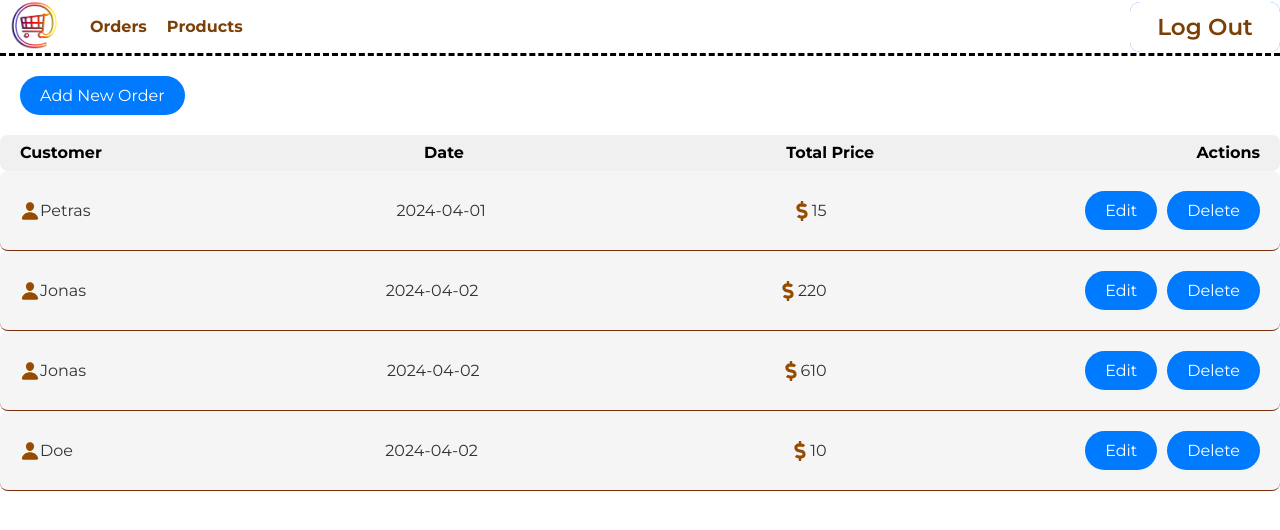
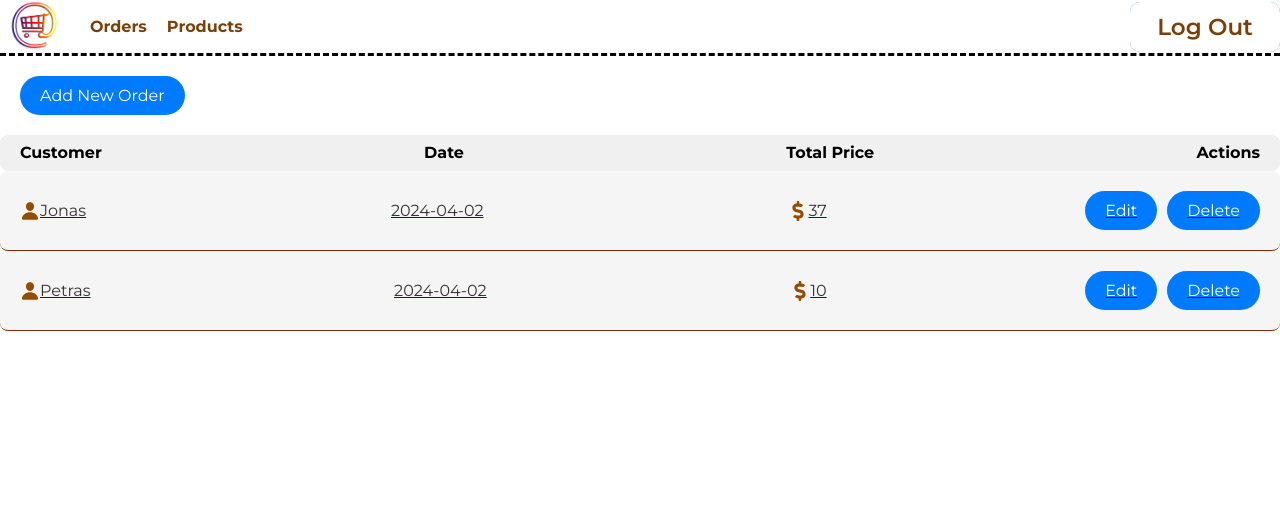
Before and after one commit to enrikaaaaa/e-shop, a React (Vite) app: page / in a window 1280 px wide. Both pictures are taken after typing "name@example.com", "Sample123" into the empty fields and a click on the button "Log In". Shown: the top 530 px of the page. Built offline with nearby package versions, Linux system fonts and the light colour scheme; data requests are answered from the project's data file; a web font is replaced by a local one.

Commit message:
Update order page and modal

```diff
--- a/db.json
+++ b/db.json
@@ -23,76 +23,38 @@
       "name": "grybai",
       "price": "20",
       "image": "https://i1.wp.com/nyksciai.lt/wp-content/uploads/2023/10/jo.jpg?resize=525%2C500&ssl=1"
+    },
+    {
+      "id": "2f5f",
+      "name": "rozes",
+      "price": "3",
+      "image": "https://gelesmanufaktura.lt/wp-content/uploads/2018/01/RDF_7607-ro%C5%BE%C4%97s.jpg"
     }
   ],
   "orders": [
     {
-      "id": "8612",
+      "id": "ae4f",
       "products": [
         {
-          "id": "2",
-          "name": "Duona",
-          "price": 200,
-          "image": "http://www.google.com",
-          "productQuantity": "5",
+          "productId": "2f5f",
+          "productTitle": "rozes",
+          "productQuantity": 9,
           "productPrice": "3"
-        }
-      ],
-      "createDate": "2024-04-01",
-      "totalPrice": 15,
-      "peopleId": "2",
-      "peopleName": "Petras"
-    },
-    {
-      "id": "97dc",
-      "products": [
-        {
-          "productId": "cbc4",
-          "productTitle": "Duona",
-          "productQuantity": 1,
-          "productPrice": "10"
         },
         {
           "productId": "3304",
           "productTitle": "Jogurtas",
           "productQuantity": 1,
           "productPrice": "10"
-        },
-        {
-          "productId": "b92f",
-          "productTitle": "Siltnamis",
-          "productQuantity": 1,
-          "productPrice": "200"
         }
       ],
       "createDate": "2024-04-02",
-      "totalPrice": 220,
+      "totalPrice": 37,
       "peopleId": "1",
       "peopleName": "Jonas"
     },
     {
-      "id": "7822",
-      "products": [
-        {
-          "productId": "cbc4",
-          "productTitle": "Duona",
-          "productQuantity": "1",
-          "productPrice": "10"
-        },
-        {
-          "productId": "b92f",
-          "productTitle": "Siltnamis",
-          "productQuantity": 3,
-          "productPrice": "200"
-        }
-      ],
-      "createDate": "2024-04-02",
-      "totalPrice": 610,
-      "peopleId": "1",
-      "peopleName": "Jonas"
-    },
-    {
-      "id": "0a75",
+      "id": "32e5",
       "products": [
         {
           "productId": "cbc4",
@@ -103,8 +65,8 @@
       ],
       "createDate": "2024-04-02",
       "totalPrice": 10,
-      "peopleId": "3",
-      "peopleName": "Doe"
+      "peopleId": "2",
+      "peopleName": "Petras"
     }
   ],
   "users": [
--- a/src/pages/Order/Order.jsx
+++ b/src/pages/Order/Order.jsx
@@ -11,6 +11,7 @@ const Order = () => {
   const [order, setOrder] = useState(null);
   const [customerName, setCustomerName] = useState("");
   const [loading, setLoading] = useState(true);
+  const [error, setError] = useState(null);
 
   useEffect(() => {
     const fetchData = async () => {
@@ -23,7 +24,8 @@ const Order = () => {
 
         setLoading(false);
       } catch (error) {
-        console.error("Klaida gaunant užsakymą:", error);
+        console.error("Error fetching order:", error);
+        setError(error.message);
         setLoading(false);
       }
     };
@@ -31,7 +33,11 @@ const Order = () => {
   }, [id]);
 
   if (loading) {
-    return <div>Kraunama...</div>;
+    return <div>Loading...</div>;
+  }
+
+  if (error) {
+    return <div>Error: {error}</div>;
   }
 
   return (
--- a/src/pages/Orders/NewOrderModal.jsx
+++ b/src/pages/Orders/NewOrderModal.jsx
@@ -1,5 +1,4 @@
-// NewOrderModal.jsx
-import { useState, useEffect } from "react";
+import { useState, useEffect, useCallback } from "react";
 import Modal from "../../components/Modal/Modal";
 import Button from "../../components/Button/Button";
 import PropTypes from "prop-types";
@@ -57,23 +56,19 @@ const NewOrderModal = ({ isOpen, onClose, onSubmit, initialData }) => {
         id: initialData.peopleId,
         name: initialData.peopleName,
       });
-      setFormData({
-        ...formData,
+      setFormData((prevData) => ({
+        ...prevData,
         products: initialData.products.map((product) => ({
           productId: product.productId,
           productTitle: product.productTitle,
           productQuantity: product.productQuantity,
           productPrice: product.productPrice,
         })),
-      });
+      }));
     }
-  }, [initialData]);
+  }, [initialData, formData]);
 
-  useEffect(() => {
-    calculateTotalPrice();
-  }, [formData.products]);
-
-  const calculateTotalPrice = () => {
+  const calculateTotalPrice = useCallback(() => {
     const totalPrice = formData.products.reduce(
       (total, product) =>
         total + product.productPrice * product.productQuantity,
@@ -83,7 +78,11 @@ const NewOrderModal = ({ isOpen, onClose, onSubmit, initialData }) => {
       ...prevData,
       totalPrice,
     }));
-  };
+  }, [formData.products]);
+
+  useEffect(() => {
+    calculateTotalPrice();
+  }, [formData.products, calculateTotalPrice]);
 
   const handleChange = (value, index) => {
     const product = productList.find((p) => p.id === value.id);
@@ -147,14 +146,12 @@ const NewOrderModal = ({ isOpen, onClose, onSubmit, initialData }) => {
 
     try {
       if (initialData) {
-        // Update existing order
         const updatedOrder = await updateOrder(
           initialData.orderId,
           updatedFormData
         );
         onSubmit(updatedOrder);
       } else {
-        // Create new order
         const newOrder = await createOrder(updatedFormData);
         onSubmit(newOrder);
       }
--- a/src/pages/Orders/Orders.jsx
+++ b/src/pages/Orders/Orders.jsx
@@ -1,15 +1,17 @@
 import { useState, useEffect } from "react";
 import { fetchOrders, deleteOrder } from "../../api/orders";
 import { fetchUsers } from "../../api/users";
-import OrderRow from "./OrderRow";
+import OrderRow from "../Orders/OrderRow";
+import Order from "../Order/Order";
 import styles from "./Orders.module.scss";
 import Button from "../../components/Button/Button";
-import NewOrderModal from "./NewOrderModal"; // Update import path
+import NewOrderModal from "./NewOrderModal";
+import { Link } from "react-router-dom";
 
 const Orders = () => {
   const [orders, setOrders] = useState([]);
   const [users, setUsers] = useState([]);
-  const [, setSelectedOrder] = useState(null);
+  const [selectedOrder, setSelectedOrder] = useState(null);
   const [isModalOpen, setIsModalOpen] = useState(false);
   const [initialData, setInitialData] = useState(null);
 
@@ -50,7 +52,7 @@ const Orders = () => {
   const handleEditOrder = (orderId) => {
     const orderToEdit = orders.find((order) => order.id === orderId);
     setInitialData(orderToEdit);
-    handleModalOpen(); // Open the modal after setting initial data
+    handleModalOpen();
   };
 
   const handleDeleteOrder = async (orderId) => {
@@ -80,6 +82,7 @@ const Orders = () => {
         <div>Actions</div>
       </div>
       {orders.map((order) => (
+        <Link to={`/orders/${order.id}`} key={order.id}>
           <OrderRow
             key={order.id}
             order={{ ...order, peopleId: order.peopleId.toString() }}
@@ -88,7 +91,9 @@ const Orders = () => {
             onEditOrder={handleEditOrder}
             onDeleteOrder={handleDeleteOrder}
           />
+        </Link>
       ))}
+      {selectedOrder && <Order order={selectedOrder} />}
     </div>
   );
 };
```
Lines whose indentation alone changed are shown as unchanged.
